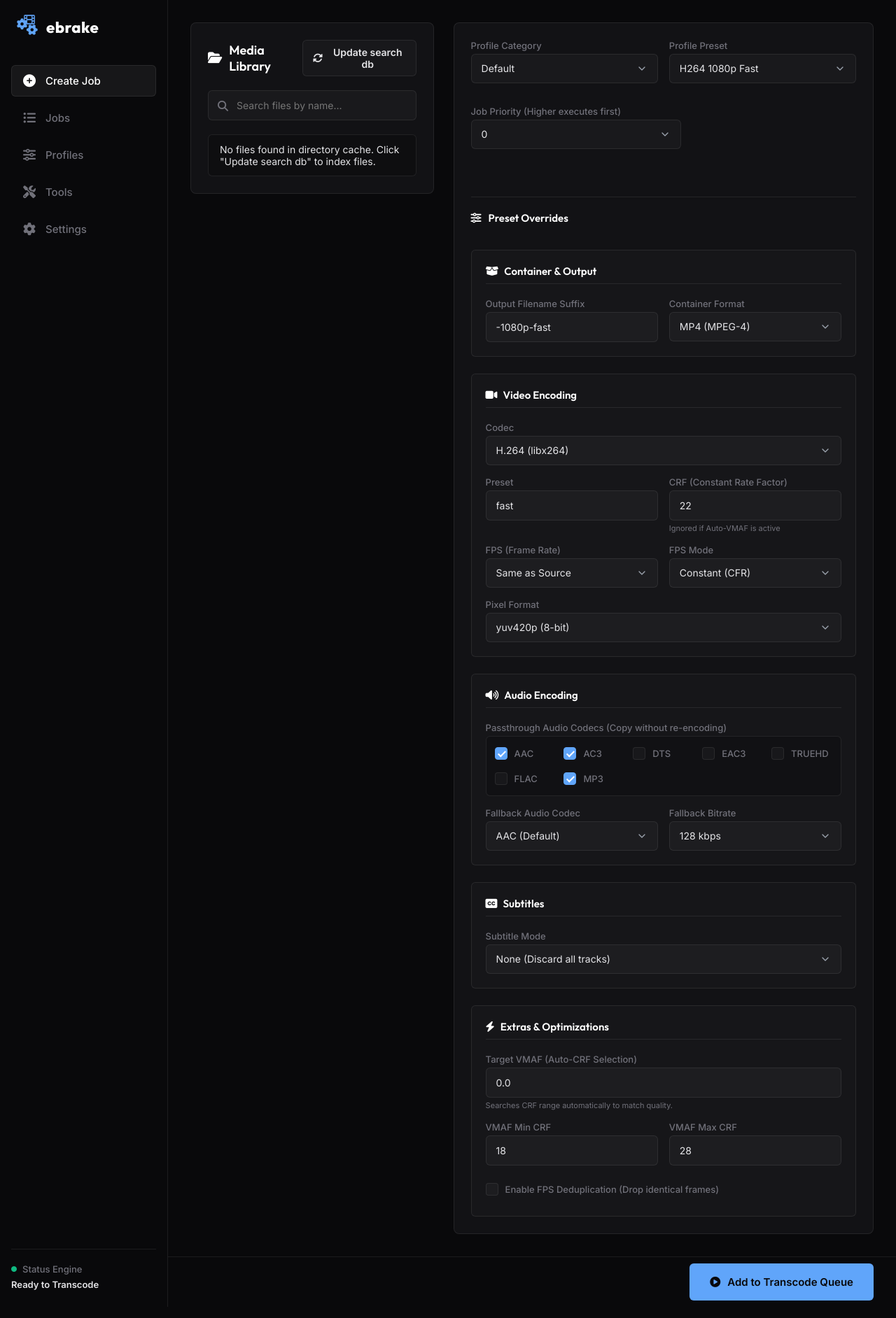
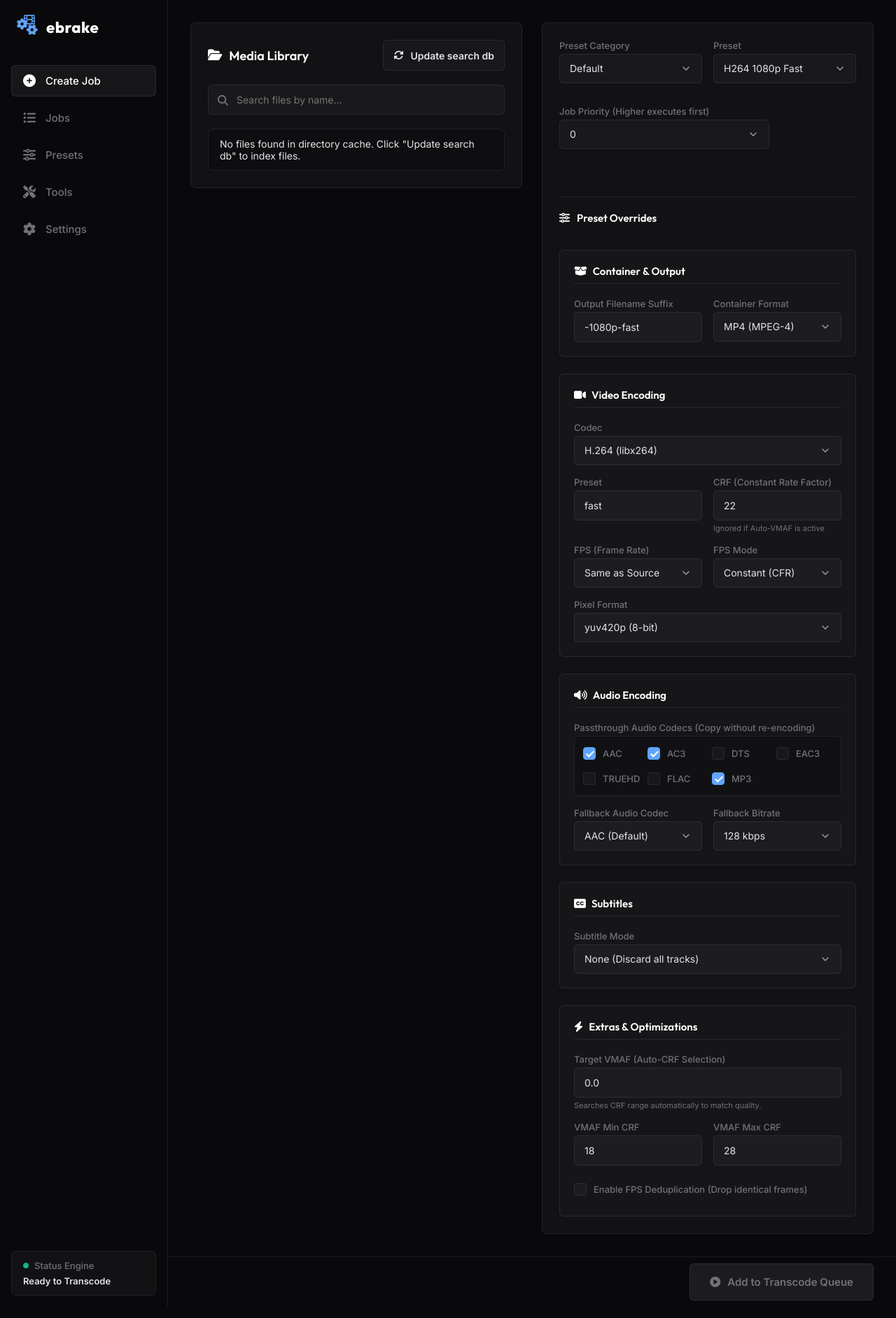
Before and after one commit to harxd/ebrake, a FastAPI app: page /create-job in a window 1280 px wide. Shown: the whole page at 70% size. Run offline with FastAPI, Linux system fonts and the light colour scheme; data comes from the database, SQL or seed files in the repository; both versions use the stored data as it was after the commit; data that the repository does not hold is empty; some libraries are stand-ins or nearby versions.

Commit message:
feat: implement profile renaming, cross-category move functionality, and refactor action bar UI updates

```diff
--- a/app/main.py
+++ b/app/main.py
@@ -1,5 +1,7 @@
 import os
 import logging
+import shutil
+import json
 from pathlib import Path
 from contextlib import asynccontextmanager
 from typing import Dict, Any, List, Optional
@@ -317,8 +319,9 @@ async def api_profile_save(
     request: Request,
     category: str = Form(...),
     preset_name: str = Form(...),
+    original_preset_name: Optional[str] = Form(None),
     codec: str = Form(...),
-    preset: str = Form(...),
+    preset_val: str = Form(...),
     crf: int = Form(...),
     visual_tune: int = Form(0),
     fps: str = Form("same as source"),
@@ -337,11 +340,20 @@ async def api_profile_save(
     container: str = Form("mkv")
 ):
     """Save/update preset ebrake TOML file."""
+    # Collision check
+    rename_occurred = False
+    if original_preset_name and original_preset_name != preset_name:
+        existing = get_profile(category, preset_name)
+        if existing:
+            response_html = f"<div class='alert alert-danger'>A preset named '{preset_name}' already exists in category '{category}'.</div>"
+            return HTMLResponse(content=response_html)
+        rename_occurred = True
+
     # Build profile structure
     profile_data = {
         "video": {
             "codec": codec,
-            "preset": preset,
+            "preset": preset_val,
             "crf": crf,
             "visual_tune": visual_tune,
             "fps": fps,
@@ -372,15 +384,29 @@ async def api_profile_save(
 
     success = save_profile(category, preset_name, profile_data)
 
+    # If rename was successful, delete the old preset BEFORE listing profiles for tree reload
+    if success and rename_occurred:
+        delete_profile(category, original_preset_name)
+
     # Return HTML message + reload categories tree
-    response_html = f"<div class='alert alert-success'>Preset '{preset_name}' saved successfully.</div>"
+    response_html = ""
     # Trigger categories out-of-band updates
-    response_html += templates.TemplateResponse(request, "components/profiles_tree.html", {
+    tree_html = templates.TemplateResponse(request, "components/profiles_tree.html", {
         "profiles_tree": get_all_profiles(),
         "categories": list_categories()
-    }, headers={"HX-Trigger": "profileChanged"}).body.decode()
+    }).body.decode()
+    response_html += f"<div id='profiles-tree-root' hx-swap-oob='true'>{tree_html}</div>"
 
-    return HTMLResponse(content=response_html)
+    if success and rename_occurred:
+        form_html = templates.TemplateResponse(request, "components/profile_config_form.html", {
+            "category": category,
+            "preset_name": preset_name,
+            "profile": profile_data,
+            "just_renamed": True
+        }).body.decode()
+        response_html += f"<div id='profile-config-container' class='panel card glass' hx-swap-oob='true'>{form_html}</div>"
+
+    return HTMLResponse(content=response_html, headers={"HX-Trigger": "profileChanged"})
 
 @app.post("/api/profiles/category/create", response_class=HTMLResponse)
 async def api_create_category(request: Request, name: str = Form(...)):
@@ -408,6 +434,41 @@ async def api_delete_profile(request: Request, category: str, name: str):
         "profiles_tree": get_all_profiles(),
         "categories": list_categories()
     })
+
+@app.post("/api/profiles/move", response_class=HTMLResponse)
+async def api_profile_move(
+    request: Request,
+    preset_name: str = Form(...),
+    from_category: str = Form(...),
+    to_category: str = Form(...)
+):
+    """Move preset file from one category directory to another."""
+    from_path = PROFILES_DIR / from_category / f"{preset_name}.ebrake"
+    to_path = PROFILES_DIR / to_category / f"{preset_name}.ebrake"
+
+    headers = {}
+    if not from_path.exists():
+        headers["HX-Trigger"] = json.dumps({"presetMoveCollision": f"Preset '{preset_name}' not found."})
+    elif to_path.exists():
+        headers["HX-Trigger"] = json.dumps({"presetMoveCollision": f"A preset named '{preset_name}' already exists in category '{to_category}'."})
+    else:
+        try:
+            shutil.move(str(from_path), str(to_path))
+        except Exception as e:
+            logger.error(f"Failed to move preset: {e}")
+            headers["HX-Trigger"] = json.dumps({"presetMoveCollision": f"System error moving preset: {e}"})
+
+    # Always return tree HTML so the list remains valid and updates
+    tree_html = templates.TemplateResponse(request, "components/profiles_tree.html", {
+        "profiles_tree": get_all_profiles(),
+        "categories": list_categories()
+    })
+
+    # Apply headers if any
+    for k, v in headers.items():
+        tree_html.headers[k] = v
+
+    return tree_html
 
 # API ENDPOINTS - JOBS CRUD & QUEUE REORDERING
 
--- a/app/templates/base.html
+++ b/app/templates/base.html
@@ -93,7 +93,7 @@
                        @click="activeTab = '/profiles'"
                        :class="{'active': activeTab === '/profiles'}">
                         <i class="fa-solid fa-sliders"></i>
-                        <span>Profiles</span>
+                        <span>Presets</span>
                     </a>
                 </li>
                 <li>
@@ -152,31 +152,35 @@
 
         <!-- Main Content Area -->
         <main class="content-wrapper">
+            <div class="page-container">
+                <div class="page-content">
                     <div id="main-content" class="fade-in-up">
                         {% if page_template %}
                             {% include page_template %}
                         {% endif %}
                     </div>
+                </div>
 
-            <!-- Page-wide Action Footer -->
-            <footer class="action-footer" id="page-action-footer" {% if not page_template in ['create_job.html', 'profiles.html', 'tools.html'] or (page_template == 'profiles.html' and not preset_name) %}style="display: none;"{% endif %}>
+                <!-- Page-wide Action Bar -->
+                <div class="action-bar" id="page-action-bar" {% if not page_template in ['create_job.html', 'profiles.html', 'tools.html'] or (page_template == 'profiles.html' and not preset_name) %}style="display: none;"{% endif %}>
                     {% if page_template == 'create_job.html' %}
-                    <button type="submit" form="job-creation-form" class="btn btn-primary btn-large">
+                        <button type="submit" form="job-creation-form" class="btn btn-primary btn-large" id="job-submit-btn" disabled>
                             <i class="fa-solid fa-circle-play"></i> Add to Transcode Queue
                         </button>
                     {% elif page_template == 'profiles.html' %}
-                    <button type="submit" form="profile-config-form" class="btn btn-primary btn-large" id="profile-save-btn" {% if not preset_name %}disabled{% endif %}>
-                        <i class="fa-solid fa-save"></i> Save Profile Preset
+                        <button type="submit" form="profile-config-form" class="btn btn-primary btn-large" id="profile-save-btn" disabled>
+                            <i class="fa-solid fa-save"></i> Save Preset
                         </button>
                     {% elif page_template == 'tools.html' %}
-                    <button type="submit" form="dedup-form" class="btn btn-primary btn-large" x-show="$store.tools.active === 'dedup'">
+                        <button type="submit" form="dedup-form" class="btn btn-primary btn-large" id="tool-dedup-btn" x-show="$store.tools.active === 'dedup'" disabled>
                             <i class="fa-solid fa-square-poll-vertical"></i> Run Deduplication Scan
                         </button>
-                    <button type="submit" form="vmaf-form" class="btn btn-primary btn-large" onclick="syncVmafFilePath()" x-show="$store.tools.active === 'vmaf'" style="display: none;">
+                        <button type="submit" form="vmaf-form" class="btn btn-primary btn-large" id="tool-vmaf-btn" onclick="syncVmafFilePath()" x-show="$store.tools.active === 'vmaf'" style="display: none;" disabled>
                             <i class="fa-solid fa-play"></i> Run VMAF Quality Scan
                         </button>
                     {% endif %}
-            </footer>
+                </div>
+            </div>
         </main>
 
     </div>
--- a/app/templates/components/file_browser_list.html
+++ b/app/templates/components/file_browser_list.html
@@ -43,9 +43,15 @@
 
         if (inputField) {
             inputField.value = path;
+            const jobBtn = document.getElementById('job-submit-btn');
+            if (jobBtn) jobBtn.removeAttribute('disabled');
         }
         if (toolInputField) {
             toolInputField.value = path;
+            const dedupBtn = document.getElementById('tool-dedup-btn');
+            const vmafBtn = document.getElementById('tool-vmaf-btn');
+            if (dedupBtn) dedupBtn.removeAttribute('disabled');
+            if (vmafBtn) vmafBtn.removeAttribute('disabled');
         }
         if (selectedLabel) {
             selectedLabel.innerText = name;
--- a/app/templates/create_job.html
+++ b/app/templates/create_job.html
@@ -10,10 +10,10 @@
             <!-- Hidden input holding selected file absolute path -->
             <input type="hidden" name="input_path" id="input_path_field" required>
 
-            <!-- Profile Category Selection -->
+            <!-- Preset Category Selection -->
             <div class="profile-selection-row">
                 <div class="form-group">
-                    <label>Profile Category</label>
+                    <label>Preset Category</label>
                     <select name="category" class="form-control"
                             hx-get="/api/profiles/presets-list"
                             hx-target="#preset_select"
@@ -26,7 +26,7 @@
                 </div>
 
                 <div class="form-group">
-                    <label>Profile Preset</label>
+                    <label>Preset</label>
                     <select name="preset" id="preset_select" class="form-control"
                             onchange="loadPresetFields()">
                         {% for preset_name in presets %}
@@ -70,12 +70,12 @@
 </div>
 
 {% if request.headers.get("HX-Request") == "true" %}
-<!-- Page Action Footer OOB Swap -->
-<footer class="action-footer" id="page-action-footer" hx-swap-oob="true">
-    <button type="submit" form="job-creation-form" class="btn btn-primary btn-large">
+<!-- Page Action Bar OOB Swap -->
+<div class="action-bar" id="page-action-bar" hx-swap-oob="true">
+    <button type="submit" form="job-creation-form" class="btn btn-primary btn-large" id="job-submit-btn" disabled>
         <i class="fa-solid fa-circle-play"></i> Add to Transcode Queue
     </button>
-</footer>
+</div>
 {% endif %}
 
 <script>
--- a/app/templates/jobs.html
+++ b/app/templates/jobs.html
@@ -69,6 +69,6 @@
 </script>
 
 {% if request.headers.get("HX-Request") == "true" %}
-<!-- Hide Action Footer OOB Swap -->
-<footer class="action-footer" id="page-action-footer" hx-swap-oob="true" style="display: none;"></footer>
+<!-- Hide Action Bar OOB Swap -->
+<div class="action-bar" id="page-action-bar" hx-swap-oob="true" style="display: none;"></div>
 {% endif %}
--- a/app/templates/settings.html
+++ b/app/templates/settings.html
@@ -25,6 +25,6 @@
 </div>
 
 {% if request.headers.get("HX-Request") == "true" %}
-<!-- Hide Action Footer OOB Swap -->
-<footer class="action-footer" id="page-action-footer" hx-swap-oob="true" style="display: none;"></footer>
+<!-- Hide Action Bar OOB Swap -->
+<div class="action-bar" id="page-action-bar" hx-swap-oob="true" style="display: none;"></div>
 {% endif %}
--- a/static/css/style.css
+++ b/static/css/style.css
@@ -54,7 +54,8 @@ a {
 /* Layout container */
 .app-container {
     display: flex;
-    min-height: 100vh;
+    height: 100vh;
+    overflow: hidden;
 }
 
 /* Sidebar Navigation (Desktop) */
@@ -64,12 +65,9 @@ a {
     border-right: 1px solid var(--border-color);
     display: flex;
     flex-direction: column;
-    position: fixed;
-    top: 0;
-    bottom: 0;
-    left: 0;
-    z-index: 100;
-    padding: 24px 16px;
+    height: 100%;
+    padding: 24px 16px 16px;
+    flex-shrink: 0;
 }
 
 .logo-area {
@@ -182,12 +179,11 @@ a {
 /* Main Content Workspace */
 .content-wrapper {
     flex-grow: 1;
-    margin-left: var(--sidebar-width);
-    padding: 32px;
-    padding-bottom: 120px; /* Leave scroll space at bottom for fixed action footers */
-    min-height: 100vh;
-    display: flex;
-    flex-direction: column;
+    padding: 0;
+    height: 100vh;
+    display: flex;
+    flex-direction: column;
+    overflow: hidden;
 }
 
 .page-header {
@@ -209,7 +205,7 @@ a {
 /* Grid & Column layouts */
 .two-column-layout {
     display: grid;
-    grid-template-columns: 1.1fr 1.9fr;
+    grid-template-columns: 1fr 1fr;
     gap: 28px;
     align-items: start;
 }
@@ -1248,8 +1281,11 @@ select.form-control option {
 /* Persistent Status Panel in Sidebar */
 .sidebar-status-panel {
     margin-top: auto;
-    padding-top: 20px;
-    border-top: 1px solid var(--border-color);
+    margin-bottom: 0;
+    padding: 12px 16px;
+    background: var(--bg-surface);
+    border: 1px solid var(--border-color);
+    border-radius: var(--radius-lg);
     width: 100%;
 }
 
@@ -1386,12 +1422,22 @@ select.form-control option {
     padding-bottom: 8px;
 }
 
-/* Page-level fixed action footer for forms */
-.action-footer {
-    position: fixed;
-    bottom: 0;
-    left: var(--sidebar-width);
-    right: 0;
+/* Page-level Action Bar system */
+.page-container {
+    display: flex;
+    flex-direction: column;
+    height: 100%;
+    overflow: hidden;
+}
+
+.page-content {
+    flex-grow: 1;
+    overflow-y: auto;
+    padding: 32px;
+}
+
+.action-bar {
+    flex-shrink: 0;
     height: 72px;
     background: var(--bg-base);
     border-top: 1px solid var(--border-color);
@@ -1402,7 +1448,7 @@ select.form-control option {
     z-index: 98;
 }
 
-.action-footer .btn {
+.action-bar .btn {
     width: auto;
 }
 
--- a/static/js/app.js
+++ b/static/js/app.js
@@ -5,3 +5,22 @@ console.log("ebrake client engine initialized successfully.");
 document.body.addEventListener('htmx:beforeRequest', function(evt) {
     // Show top-progress bar if needed during HTMX swaps
 });
+
+function flashSaveSuccess(btnId, originalTextHTML) {
+    const btn = document.getElementById(btnId);
+    if (!btn) return;
+
+    // Save original HTML if not passed
+    const originalHTML = originalTextHTML || btn.innerHTML;
+
+    // Add success styling
+    btn.classList.add('success-flash');
+    btn.innerHTML = '<i class="fa-solid fa-check"></i> Saved!';
+    btn.setAttribute('disabled', 'true');
+
+    setTimeout(() => {
+        btn.classList.remove('success-flash');
+        btn.innerHTML = originalHTML;
+        btn.setAttribute('disabled', 'true');
+    }, 1500);
+}
```
Also changed, not shown: other parts of static/css/style.css (+53 -17 lines), app/templates/components/profile_config_form.html (+19 -11 lines), app/templates/components/profiles_tree.html (+76 -1 lines), app/templates/components/settings_form.html (+6 -4 lines), app/templates/profiles.html (+5 -5 lines), app/templates/tools.html (+13 -7 lines), requirements.md (+37 -30 lines), appdata/db/ebrake.db, 2 other files. Lines whose indentation alone changed are shown as unchanged.
